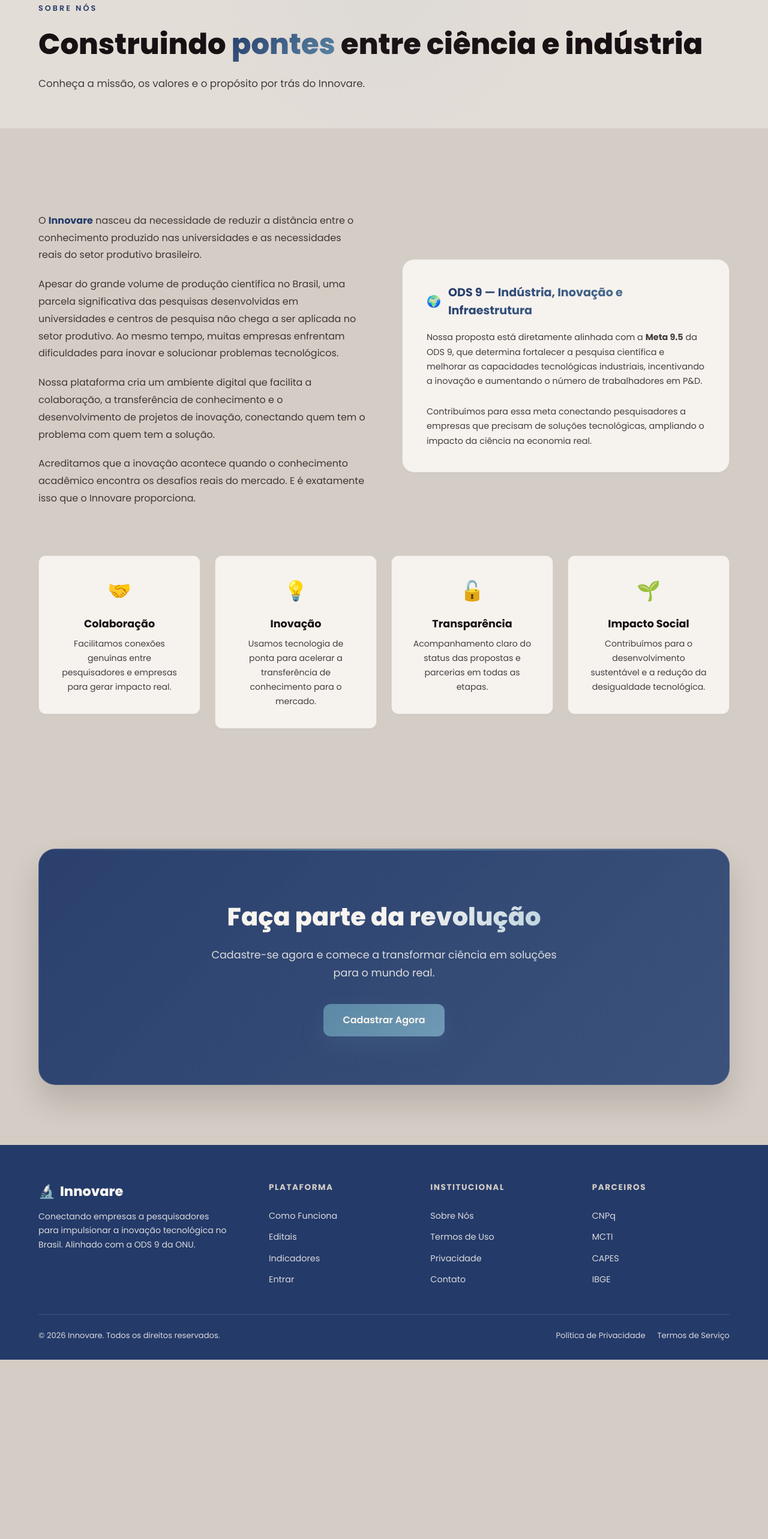
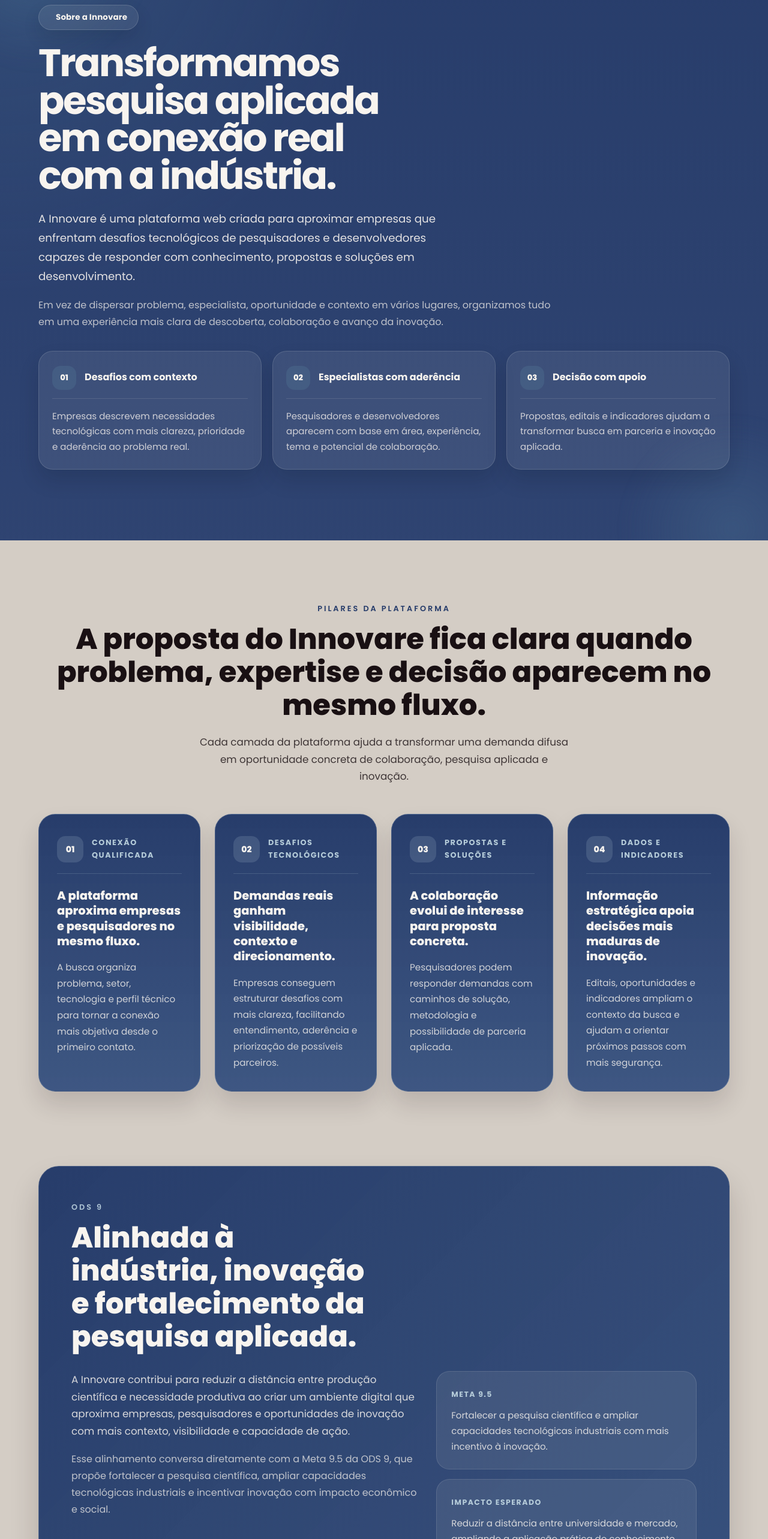
Before and after one commit to RenatoPiresFilogenio/Projeto_PIII_2026, a React (Vite) app: page /sobre in a window 1280 px wide. Shown: the part 140-2706 px from the top of the page at 60% size. Before the commit the page ends 2407 px from the top, so only its background shows below. Built offline with nearby package versions, Linux system fonts and the light colour scheme.

Commit message:
Sobre_Page_Refinada

```diff
--- a/src/index.css
+++ b/src/index.css
@@ -1742,82 +1742,306 @@
 }
 
 /* Sobre */
-.about-content {
+.about-hero {
+  position: relative;
+  overflow: hidden;
+  padding: 148px 0 88px;
+  background:
+    radial-gradient(circle at top left, rgba(91, 136, 165, 0.2) 0%, transparent 38%),
+    linear-gradient(180deg, rgba(36, 58, 105, 0.98) 0%, rgba(40, 62, 110, 0.96) 100%);
+  color: var(--text-inverse);
+}
+
+.about-hero__glow {
+  position: absolute;
+  width: 360px;
+  height: 360px;
+  border-radius: 50%;
+  background: radial-gradient(circle, rgba(91, 136, 165, 0.26) 0%, transparent 72%);
+  filter: blur(12px);
+  top: -110px;
+  left: -120px;
+  pointer-events: none;
+}
+
+.about-hero__glow--right {
+  top: auto;
+  bottom: -160px;
+  left: auto;
+  right: -120px;
+}
+
+.about-hero__intro {
+  position: relative;
+  z-index: 1;
+  margin-bottom: 30px;
+}
+
+.about-hero__content {
+  max-width: 100%;
+}
+
+.about-hero__badge {
+  display: inline-flex;
+  align-items: center;
+  gap: 10px;
+  min-height: 42px;
+  padding: 0 18px;
+  margin-bottom: 24px;
+  border-radius: 999px;
+  border: 1px solid rgba(248, 244, 239, 0.16);
+  background: rgba(248, 244, 239, 0.08);
+  color: var(--text-inverse);
+  font-family: var(--font-primary);
+  font-size: 0.84rem;
+  font-weight: 700;
+  letter-spacing: 0.01em;
+  box-shadow: 0 14px 28px rgba(16, 25, 45, 0.14);
+}
+
+.about-hero__title {
+  font-family: var(--font-primary);
+  font-size: clamp(2.6rem, 5vw, 4.6rem);
+  line-height: 0.98;
+  letter-spacing: -0.04em;
+  max-width: 19ch;
+  margin-bottom: 24px;
+  color: var(--text-inverse);
+  text-wrap: balance;
+}
+
+.about-hero__text {
+  font-size: 1.14rem;
+  line-height: 1.75;
+  color: rgba(248, 244, 239, 0.9);
+  max-width: 690px;
+}
+
+.about-hero__support {
+  margin-top: 18px;
+  font-size: 1rem;
+  line-height: 1.75;
+  color: rgba(248, 244, 239, 0.72);
+  max-width: 880px;
+}
+
+.about-hero__highlights {
   display: grid;
-  grid-template-columns: 1fr 1fr;
-  gap: 60px;
-  align-items: center;
-  margin-top: 40px;
-}
-
-.about-content__text {
+  grid-template-columns: repeat(3, minmax(0, 1fr));
+  gap: 18px;
+  margin-top: 34px;
+}
+
+.about-hero__highlight {
+  min-height: 100%;
+  padding: 24px 22px;
+  border-radius: 24px;
+  border: 1px solid rgba(248, 244, 239, 0.14);
+  background: rgba(248, 244, 239, 0.08);
+  box-shadow: 0 18px 34px rgba(10, 17, 31, 0.14);
+}
+
+.about-hero__highlight-top {
+  display: flex;
+  align-items: center;
+  gap: 14px;
+  margin-bottom: 16px;
+  padding-bottom: 14px;
+  border-bottom: 1px solid rgba(248, 244, 239, 0.12);
+}
+
+.about-hero__highlight-number {
+  display: inline-flex;
+  align-items: center;
+  justify-content: center;
+  width: 40px;
+  height: 40px;
+  border-radius: 14px;
+  background: rgba(91, 136, 165, 0.22);
+  color: var(--text-inverse);
+  font-family: var(--font-primary);
+  font-size: 0.82rem;
+  font-weight: 800;
+  flex-shrink: 0;
+}
+
+.about-hero__highlight-title {
+  font-family: var(--font-primary);
   font-size: 1rem;
-  color: var(--text-secondary);
-  line-height: 1.8;
-}
-
-.about-content__text p { margin-bottom: 20px; }
-
-.about-ods {
-  background: var(--bg-card);
-  border: 1px solid var(--border-color);
-  border-radius: var(--radius-lg);
-  padding: 40px;
-  box-shadow: 0 1px 3px rgba(0, 0, 0, 0.04);
-}
-
-.about-ods__title {
-  font-family: var(--font-primary);
-  font-size: 1.2rem;
   font-weight: 700;
-  margin-bottom: 16px;
-  display: flex;
-  align-items: center;
-  gap: 12px;
-}
-
-.about-ods__text {
-  font-size: 0.9rem;
-  color: var(--text-secondary);
-  line-height: 1.7;
-}
-
-.about-values {
+  line-height: 1.3;
+  color: var(--text-inverse);
+}
+
+.about-hero__highlight-text {
+  font-size: 0.94rem;
+  line-height: 1.72;
+  color: rgba(248, 244, 239, 0.78);
+}
+
+.about-pillars {
   display: grid;
-  grid-template-columns: repeat(auto-fit, minmax(250px, 1fr));
+  grid-template-columns: repeat(4, minmax(0, 1fr));
   gap: 24px;
-  margin-top: 60px;
-}
-
-.value-card {
-  background: var(--bg-card);
-  border: 1px solid var(--border-color);
-  border-radius: var(--radius-md);
-  padding: 32px;
-  text-align: center;
-  transition: all var(--transition-normal);
-  box-shadow: 0 1px 3px rgba(0, 0, 0, 0.04);
-}
-
-.value-card:hover {
-  border-color: rgba(91, 136, 165, 0.15);
-  transform: translateY(-3px);
-  box-shadow: 0 6px 20px rgba(0, 0, 0, 0.06);
-}
-
-.value-card__icon { font-size: 2rem; margin-bottom: 16px; }
-
-.value-card__title {
-  font-family: var(--font-primary);
-  font-size: 1.1rem;
+  margin-top: 48px;
+}
+
+.about-pillar-card {
+  display: flex;
+  flex-direction: column;
+  height: 100%;
+  min-height: 340px;
+  padding: 36px 30px 34px;
+  border-radius: 28px;
+  border: 1px solid rgba(189, 211, 223, 0.2);
+  background: linear-gradient(180deg, rgba(36, 58, 105, 0.98) 0%, rgba(52, 79, 126, 0.94) 100%);
+  box-shadow: 0 22px 38px rgba(25, 16, 19, 0.14);
+  transition: transform var(--transition-normal), box-shadow var(--transition-normal), border-color var(--transition-normal);
+}
+
+.about-pillar-card:hover {
+  transform: translateY(-4px);
+  border-color: rgba(189, 211, 223, 0.34);
+  box-shadow: 0 26px 44px rgba(25, 16, 19, 0.18);
+}
+
+.about-pillar-card__top {
+  display: flex;
+  align-items: center;
+  justify-content: flex-start;
+  gap: 14px;
+  margin-bottom: 24px;
+  padding-bottom: 18px;
+  border-bottom: 1px solid rgba(189, 211, 223, 0.18);
+}
+
+.about-pillar-card__index {
+  display: inline-flex;
+  align-items: center;
+  justify-content: center;
+  width: 44px;
+  height: 44px;
+  border-radius: 14px;
+  background: rgba(189, 211, 223, 0.16);
+  color: var(--text-inverse);
+  font-family: var(--font-primary);
+  font-size: 0.88rem;
+  font-weight: 800;
+  flex-shrink: 0;
+}
+
+.about-pillar-card__eyebrow {
+  display: inline-flex;
+  align-items: center;
+  min-height: 0;
+  padding: 0;
+  border-radius: 0;
+  background: transparent;
+  color: rgba(189, 211, 223, 0.94);
+  font-family: var(--font-primary);
+  font-size: 0.8rem;
   font-weight: 700;
-  margin-bottom: 8px;
-}
-
-.value-card__text {
-  font-size: 0.88rem;
-  color: var(--text-secondary);
-  line-height: 1.7;
+  letter-spacing: 0.12em;
+  text-transform: uppercase;
+  text-align: left;
+  white-space: normal;
+  word-break: normal;
+  overflow-wrap: break-word;
+}
+
+.about-pillar-card__title {
+  font-family: var(--font-primary);
+  font-size: 1.22rem;
+  font-weight: 800;
+  line-height: 1.3;
+  color: var(--text-inverse);
+  margin-bottom: 18px;
+  white-space: normal;
+  word-break: normal;
+  overflow-wrap: break-word;
+}
+
+.about-pillar-card__text {
+  font-size: 0.95rem;
+  line-height: 1.75;
+  color: rgba(248, 244, 239, 0.8);
+  white-space: normal;
+  word-break: normal;
+  overflow-wrap: break-word;
+}
+
+.about-ods-section {
+  padding-top: 24px;
+}
+
+.about-ods-panel {
+  display: grid;
+  gap: 30px;
+  padding: 54px;
+  border-radius: 34px;
+  background: linear-gradient(135deg, rgba(36, 58, 105, 0.98) 0%, rgba(47, 74, 120, 0.95) 100%);
+  border: 1px solid rgba(248, 244, 239, 0.14);
+  box-shadow: 0 28px 48px rgba(25, 16, 19, 0.18);
+  color: var(--text-inverse);
+}
+
+.about-ods-panel__intro .section-label {
+  color: rgba(189, 211, 223, 0.92);
+}
+
+.about-ods-panel__title {
+  color: var(--text-inverse);
+  max-width: 18ch;
+  margin-bottom: 0;
+  text-wrap: balance;
+}
+
+.about-ods-panel__body {
+  display: grid;
+  grid-template-columns: minmax(0, 1fr) minmax(300px, 0.75fr);
+  gap: 30px;
+  align-items: start;
+}
+
+.about-ods-panel__text {
+  max-width: 760px;
+  color: rgba(248, 244, 239, 0.84);
+}
+
+.about-ods-panel__text--secondary {
+  margin-top: 18px;
+  font-size: 1rem;
+  line-height: 1.75;
+  color: rgba(248, 244, 239, 0.72);
+}
+
+.about-ods-panel__facts {
+  display: grid;
+  gap: 16px;
+}
+
+.about-ods-panel__fact {
+  padding: 24px;
+  border-radius: 22px;
+  background: rgba(248, 244, 239, 0.08);
+  border: 1px solid rgba(248, 244, 239, 0.12);
+}
+
+.about-ods-panel__fact-label {
+  display: inline-block;
+  margin-bottom: 12px;
+  font-family: var(--font-primary);
+  font-size: 0.78rem;
+  font-weight: 700;
+  letter-spacing: 0.12em;
+  text-transform: uppercase;
+  color: rgba(189, 211, 223, 0.94);
+}
+
+.about-ods-panel__fact-text {
+  font-size: 0.94rem;
+  line-height: 1.72;
+  color: rgba(248, 244, 239, 0.82);
 }
 
 /* Como Funciona */
@@ -1935,8 +2159,19 @@
     grid-template-columns: repeat(2, minmax(0, 1fr));
   }
 
+  .about-ods-panel__body {
+    grid-template-columns: 1fr;
+  }
+
+  .about-hero__highlights {
+    grid-template-columns: repeat(2, minmax(0, 1fr));
+  }
+
+  .about-pillars {
+    grid-template-columns: repeat(2, minmax(0, 1fr));
+  }
+
   .footer__grid { grid-template-columns: 1fr 1fr; }
-  .about-content { grid-template-columns: 1fr; }
 }
 
 @media (max-width: 900px) {
@@ -2075,6 +2310,45 @@
     width: 100%;
   }
 
+  .about-hero {
+    padding: 132px 0 70px;
+  }
+
+  .about-hero__title {
+    max-width: 100%;
+    font-size: clamp(2.35rem, 10vw, 3.6rem);
+  }
+
+  .about-hero__text,
+  .about-hero__support,
+  .about-ods-panel__text {
+    max-width: 100%;
+  }
+
+  .about-ods-panel {
+    padding: 32px 24px;
+    border-radius: 26px;
+  }
+
+  .about-hero__highlights {
+    grid-template-columns: 1fr;
+    gap: 16px;
+  }
+
+  .about-pillar-card {
+    min-height: 0;
+    padding: 30px 24px 28px;
+    border-radius: 24px;
+  }
+
+  .about-pillars {
+    grid-template-columns: 1fr;
+  }
+
+  .about-pillar-card__top {
+    flex-wrap: wrap;
+  }
+
   .cta-box { padding: 50px 28px; }
   .footer__grid { grid-template-columns: 1fr; }
   .footer__bottom { flex-direction: column; gap: 12px; text-align: center; }
@@ -2097,6 +2371,24 @@
   .hero__actions { gap: 12px; }
   .hero__keyword { width: 100%; }
   .hero__support-card { padding: 20px 18px; }
+  .about-hero__badge {
+    width: 100%;
+    justify-content: center;
+    text-align: center;
+    padding: 10px 16px;
+  }
+  .about-hero__intro {
+    margin-bottom: 24px;
+  }
+  .about-pillar-card__eyebrow {
+    white-space: normal;
+  }
+  .about-ods-panel {
+    padding: 28px 20px;
+  }
+  .about-pillar-card {
+    padding: 22px 20px;
+  }
   .problems__grid { grid-template-columns: 1fr; }
   .features__grid { grid-template-columns: 1fr; }
   .indicadores__grid { grid-template-columns: 1fr; }
--- a/src/pages/SobrePage.jsx
+++ b/src/pages/SobrePage.jsx
@@ -3,93 +3,203 @@
 
 function Reveal({ children, className = '' }) {
   const ref = useReveal()
-  return <div ref={ref} className={`reveal ${className}`}>{children}</div>
+
+  return (
+    <div ref={ref} className={`reveal ${className}`}>
+      {children}
+    </div>
+  )
 }
+
+const aboutHighlights = [
+  {
+    title: 'Desafios com contexto',
+    text: 'Empresas descrevem necessidades tecnológicas com mais clareza, prioridade e aderência ao problema real.',
+  },
+  {
+    title: 'Especialistas com aderência',
+    text: 'Pesquisadores e desenvolvedores aparecem com base em área, experiência, tema e potencial de colaboração.',
+  },
+  {
+    title: 'Decisão com apoio',
+    text: 'Propostas, editais e indicadores ajudam a transformar busca em parceria e inovação aplicada.',
+  },
+]
+
+const aboutPillars = [
+  {
+    eyebrow: 'Conexão qualificada',
+    title: 'A plataforma aproxima empresas e pesquisadores no mesmo fluxo.',
+    text: 'A busca organiza problema, setor, tecnologia e perfil técnico para tornar a conexão mais objetiva desde o primeiro contato.',
+  },
+  {
+    eyebrow: 'Desafios tecnológicos',
+    title: 'Demandas reais ganham visibilidade, contexto e direcionamento.',
+    text: 'Empresas conseguem estruturar desafios com mais clareza, facilitando entendimento, aderência e priorização de possíveis parceiros.',
+  },
+  {
+    eyebrow: 'Propostas e soluções',
+    title: 'A colaboração evolui de interesse para proposta concreta.',
+    text: 'Pesquisadores podem responder demandas com caminhos de solução, metodologia e possibilidade de parceria aplicada.',
+  },
+  {
+    eyebrow: 'Dados e indicadores',
+    title: 'Informação estratégica apoia decisões mais maduras de inovação.',
+    text: 'Editais, oportunidades e indicadores ampliam o contexto da busca e ajudam a orientar próximos passos com mais segurança.',
+  },
+]
+
+const aboutOdsFacts = [
+  {
+    label: 'Meta 9.5',
+    text: 'Fortalecer a pesquisa científica e ampliar capacidades tecnológicas industriais com mais incentivo à inovação.',
+  },
+  {
+    label: 'Impacto esperado',
+    text: 'Reduzir a distância entre universidade e mercado, ampliando a aplicação prática do conhecimento produzido no país.',
+  },
+]
 
 export default function SobrePage() {
   return (
     <>
-      {/* PAGE HEADER */}
-      <section className="page-header">
+      <section className="about-hero">
+        <div className="about-hero__glow"></div>
+        <div className="about-hero__glow about-hero__glow--right"></div>
+
         <div className="container">
-          <span className="section-label">Sobre Nós</span>
-          <h1 className="page-header__title">Construindo <span className="text-gradient">pontes</span> entre ciência e indústria</h1>
-          <p className="page-header__text">Conheça a missão, os valores e o propósito por trás do Innovare.</p>
+          <Reveal>
+            <div className="about-hero__intro">
+              <div className="about-hero__content">
+                <div className="about-hero__badge">
+                  <span className="badge-dot"></span>
+                  Sobre a Innovare
+                </div>
+
+                <h1 className="about-hero__title">
+                  Transformamos pesquisa aplicada em conexão real com a indústria.
+                </h1>
+
+                <p className="about-hero__text">
+                  A Innovare é uma plataforma web criada para aproximar empresas que enfrentam
+                  desafios tecnológicos de pesquisadores e desenvolvedores capazes de responder
+                  com conhecimento, propostas e soluções em desenvolvimento.
+                </p>
+
+                <p className="about-hero__support">
+                  Em vez de dispersar problema, especialista, oportunidade e contexto em vários
+                  lugares, organizamos tudo em uma experiência mais clara de descoberta,
+                  colaboração e avanço da inovação.
+                </p>
+                <div className="about-hero__highlights">
+                  {aboutHighlights.map((item, index) => (
+                    <article key={item.title} className="about-hero__highlight">
+                      <div className="about-hero__highlight-top">
+                        <span className="about-hero__highlight-number">
+                          {String(index + 1).padStart(2, '0')}
+                        </span>
+                        <h2 className="about-hero__highlight-title">{item.title}</h2>
+                      </div>
+                      <p className="about-hero__highlight-text">{item.text}</p>
+                    </article>
+                  ))}
+                </div>
+              </div>
+            </div>
+          </Reveal>
         </div>
       </section>
 
-      {/* ABOUT CONTENT */}
       <section className="section">
         <div className="container">
-          <Reveal>
-            <div className="about-content">
-              <div className="about-content__text">
-                <p>O <strong style={{ color: 'var(--accent-primary)' }}>Innovare</strong> nasceu da necessidade de reduzir a distância entre o conhecimento produzido nas universidades e as necessidades reais do setor produtivo brasileiro.</p>
-                <p>Apesar do grande volume de produção científica no Brasil, uma parcela significativa das pesquisas desenvolvidas em universidades e centros de pesquisa não chega a ser aplicada no setor produtivo. Ao mesmo tempo, muitas empresas enfrentam dificuldades para inovar e solucionar problemas tecnológicos.</p>
-                <p>Nossa plataforma cria um ambiente digital que facilita a colaboração, a transferência de conhecimento e o desenvolvimento de projetos de inovação, conectando quem tem o problema com quem tem a solução.</p>
-                <p>Acreditamos que a inovação acontece quando o conhecimento acadêmico encontra os desafios reais do mercado. E é exatamente isso que o Innovare proporciona.</p>
-              </div>
-
-              <div className="about-ods">
-                <h3 className="about-ods__title">
-                  🌍 <span className="text-gradient">ODS 9 — Indústria, Inovação e Infraestrutura</span>
-                </h3>
-                <p className="about-ods__text">
-                  Nossa proposta está diretamente alinhada com a <strong>Meta 9.5</strong> da ODS 9, que determina fortalecer a pesquisa científica e melhorar as capacidades tecnológicas industriais, incentivando a inovação e aumentando o número de trabalhadores em P&D.
-                </p>
-                <br />
-                <p className="about-ods__text">
-                  Contribuímos para essa meta conectando pesquisadores a empresas que precisam de soluções tecnológicas, ampliando o impacto da ciência na economia real.
-                </p>
-              </div>
-            </div>
+          <Reveal className="text-center">
+            <span className="section-label">Pilares da plataforma</span>
+            <h2 className="section-title">
+              A proposta do Innovare fica clara quando problema, expertise e decisão aparecem
+              no mesmo fluxo.
+            </h2>
+            <p className="section-subtitle">
+              Cada camada da plataforma ajuda a transformar uma demanda difusa em oportunidade
+              concreta de colaboração, pesquisa aplicada e inovação.
+            </p>
           </Reveal>
 
-          <div className="about-values">
-            <Reveal>
-              <div className="value-card">
-                <div className="value-card__icon">🤝</div>
-                <h3 className="value-card__title">Colaboração</h3>
-                <p className="value-card__text">Facilitamos conexões genuínas entre pesquisadores e empresas para gerar impacto real.</p>
-              </div>
-            </Reveal>
+          <div className="about-pillars">
+            {aboutPillars.map((pillar, index) => (
+              <Reveal key={pillar.title}>
+                <article className="about-pillar-card">
+                  <div className="about-pillar-card__top">
+                    <span className="about-pillar-card__index">
+                      {String(index + 1).padStart(2, '0')}
+                    </span>
+                    <span className="about-pillar-card__eyebrow">{pillar.eyebrow}</span>
+                  </div>
 
-            <Reveal>
-              <div className="value-card">
-                <div className="value-card__icon">💡</div>
-                <h3 className="value-card__title">Inovação</h3>
-                <p className="value-card__text">Usamos tecnologia de ponta para acelerar a transferência de conhecimento para o mercado.</p>
-              </div>
-            </Reveal>
-
-            <Reveal>
-              <div className="value-card">
-                <div className="value-card__icon">🔓</div>
-                <h3 className="value-card__title">Transparência</h3>
-                <p className="value-card__text">Acompanhamento claro do status das propostas e parcerias em todas as etapas.</p>
-              </div>
-            </Reveal>
-
-            <Reveal>
-              <div className="value-card">
-                <div className="value-card__icon">🌱</div>
-                <h3 className="value-card__title">Impacto Social</h3>
-                <p className="value-card__text">Contribuímos para o desenvolvimento sustentável e a redução da desigualdade tecnológica.</p>
-              </div>
-            </Reveal>
+                  <h3 className="about-pillar-card__title">{pillar.title}</h3>
+                  <p className="about-pillar-card__text">{pillar.text}</p>
+                </article>
+              </Reveal>
+            ))}
           </div>
         </div>
       </section>
 
-      {/* CTA */}
+      <section className="section about-ods-section">
+        <div className="container">
+          <Reveal>
+            <div className="about-ods-panel">
+              <div className="about-ods-panel__intro">
+                <span className="section-label">ODS 9</span>
+                <h2 className="section-title about-ods-panel__title">
+                  Alinhada à indústria, inovação e fortalecimento da pesquisa aplicada.
+                </h2>
+              </div>
+
+              <div className="about-ods-panel__body">
+                <div className="about-ods-panel__content">
+                  <p className="section-subtitle about-ods-panel__text">
+                    A Innovare contribui para reduzir a distância entre produção científica e
+                    necessidade produtiva ao criar um ambiente digital que aproxima empresas,
+                    pesquisadores e oportunidades de inovação com mais contexto, visibilidade e
+                    capacidade de ação.
+                  </p>
+                  <p className="about-ods-panel__text about-ods-panel__text--secondary">
+                    Esse alinhamento conversa diretamente com a Meta 9.5 da ODS 9, que propõe
+                    fortalecer a pesquisa científica, ampliar capacidades tecnológicas industriais
+                    e incentivar inovação com impacto econômico e social.
+                  </p>
+                </div>
+
+                <div className="about-ods-panel__facts">
+                  {aboutOdsFacts.map((fact) => (
+                    <div key={fact.label} className="about-ods-panel__fact">
+                      <span className="about-ods-panel__fact-label">{fact.label}</span>
+                      <p className="about-ods-panel__fact-text">{fact.text}</p>
+                    </div>
+                  ))}
+                </div>
+              </div>
+            </div>
+          </Reveal>
+        </div>
+      </section>
+
       <section className="section cta-section">
         <div className="container">
           <Reveal>
             <div className="cta-box">
-              <h2 className="cta-box__title">Faça parte da <span className="text-gradient">revolução</span></h2>
-              <p className="cta-box__subtitle">Cadastre-se agora e comece a transformar ciência em soluções para o mundo real.</p>
+              <h2 className="cta-box__title">
+                Leve sua demanda ou pesquisa para um fluxo mais{' '}
+                <span className="text-gradient">conectado</span>
+              </h2>
+              <p className="cta-box__subtitle">
+                Entre na plataforma e comece a transformar desafios, expertise e oportunidades
+                em colaboração aplicada.
+              </p>
               <div className="cta-box__buttons">
-                <Link to="/login" className="btn btn-primary btn-lg">Cadastrar Agora</Link>
+                <Link to="/login" className="btn btn-primary btn-lg">
+                  Cadastrar Agora
+                </Link>
               </div>
             </div>
           </Reveal>
```
